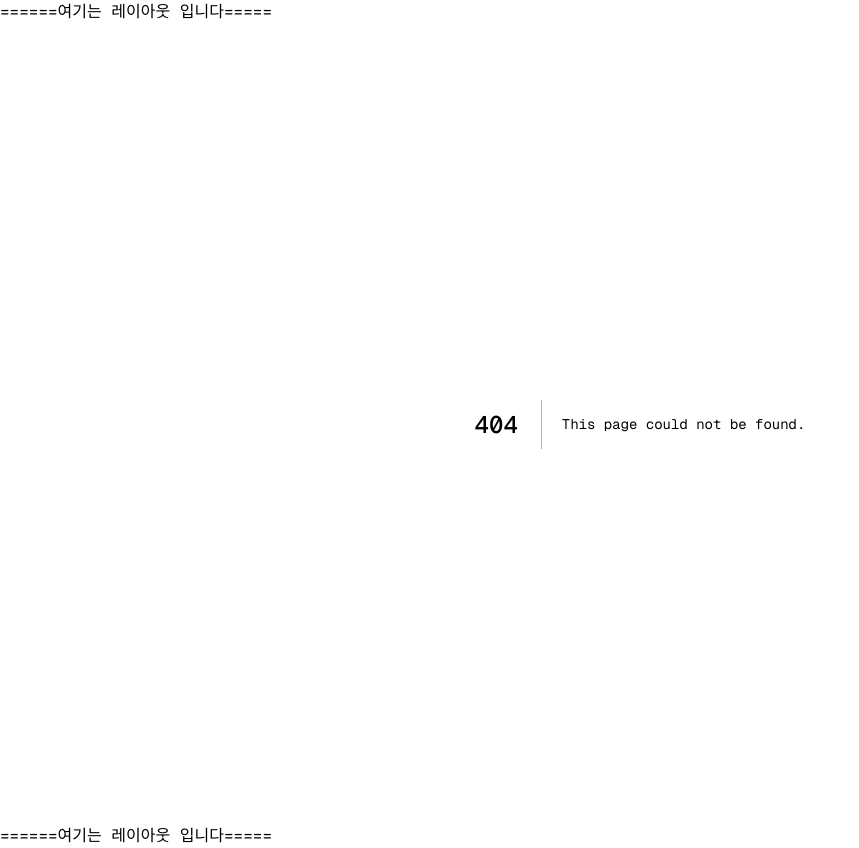
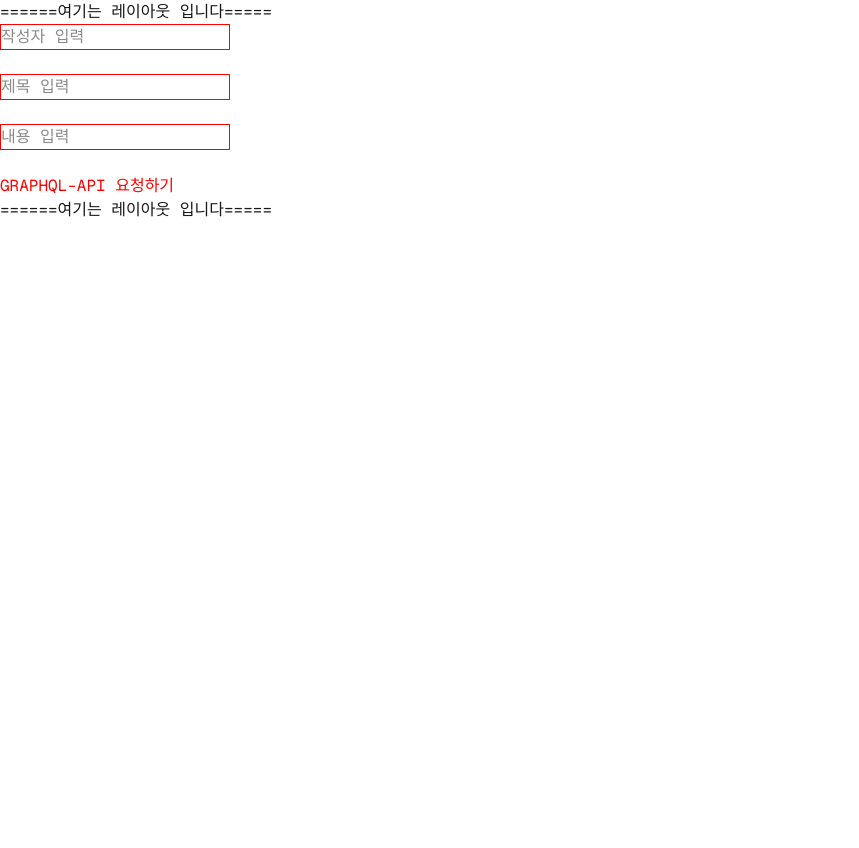
Before and after one commit to gun587330/FRONTEND_new_version, a Next.js app in the folder class-example/my-app/: page /section06/06-05-graphql-mutation-input-typescript in a window 1280 px wide. Before the commit this address had no page. Shown: the whole page, without its empty margins (0-859 px from the left). After the commit the page ends 800 px from the top, so only its background shows below. Built offline with nearby package versions, Linux system fonts and the light colour scheme.

Commit message:
feat: 06-04-graphql-mutation-input-typescript 버전

```diff
--- /dev/null
+++ b/class-example/my-app/src/app/section06/06-05-graphql-mutation-input-typescript/page.tsx
@@ -0,0 +1,73 @@
+"use client"
+import { useMutation, gql } from "@apollo/client"
+import { ChangeEvent, useState } from "react";
+/* [게시글 등록] input 타입에 직접 입력한 값을 state를 통해 graphQL 통신 연습 */
+
+/*************** [GraphQL Setting]-한 번 세팅 후 신경 ㄴㄴ ***************/
+// gql : graphQL 포장해주는 녀석
+const 나의그래프큐엘셋팅 = gql`
+    #### 지정된 문법이라 그냥 암기해야 함 ####
+    mutation createBoard(
+        # 타입 적는 곳
+        $mywriter: String
+        $mytitle: String
+        $mycontents: String
+    ){
+        # 전달할 변수 작성
+        createBoard(writer: $mywriter, title: $mytitle, contents: $mycontents){
+            _id
+            number
+            message
+        }
+    }
+`;
+/********************************************************************/
+
+export default function GraphqlMutationPage(){
+    const [writer, setWriter] = useState("");
+    const [title, setTitle] = useState("");
+    const [contents, setContents] = useState("");
+
+    /* event handler function */
+
+    // [ts]변경됐을 때 해당하는 타입: ChangeEvent -> React에서 제공
+    const onChangeWriter = (e: ChangeEvent<HTMLInputElement>) => { // 뜻: HTMLInputElement가 바뀌었을 때 타입!!
+        setWriter(e.target.value);
+    };
+    // [ts]변경됐을 때 해당하는 타입: ChangeEvent -> React에서 제공
+    const onChangeTitle = (e: ChangeEvent<HTMLInputElement>) => {
+        setTitle(e.target.value);
+    };
+    // [ts]변경됐을 때 해당하는 타입: ChangeEvent -> React에서 제공
+    const onChangeContents = (e: ChangeEvent<HTMLInputElement>) => {
+        setContents(e.target.value);
+    };
+
+
+
+
+    const [나의함수] = useMutation(나의그래프큐엘셋팅);
+    const onClickSubmit = async () => {
+        // 여기서 graphql 요청하기
+        const result = await 나의함수({
+            //variables가 $의 역할을 함
+            variables: {
+                mywriter: writer,
+                mytitle: title,
+                mycontents: contents,
+            },
+        });
+        console.log(result);
+    }
+
+    //한 줄 작성할 때는 return에 소괄호로 감싸주지 않아도 됨
+    return (
+        <>
+            <input type="text" placeholder="작성자 입력" onChange={onChangeWriter} style={{border: "1px solid red"}}></input><br /><br />
+            <input type="text" placeholder="제목 입력" onChange={onChangeTitle} style={{border: "1px solid red"}}></input><br /><br />
+            <input type="text" placeholder="내용 입력" onChange={onChangeContents} style={{border: "1px solid red"}}></input><br /><br />
+
+            <button onClick={onClickSubmit} style={{color: 'red'}}>GRAPHQL-API 요청하기</button>
+        </>
+    )
+}
```
